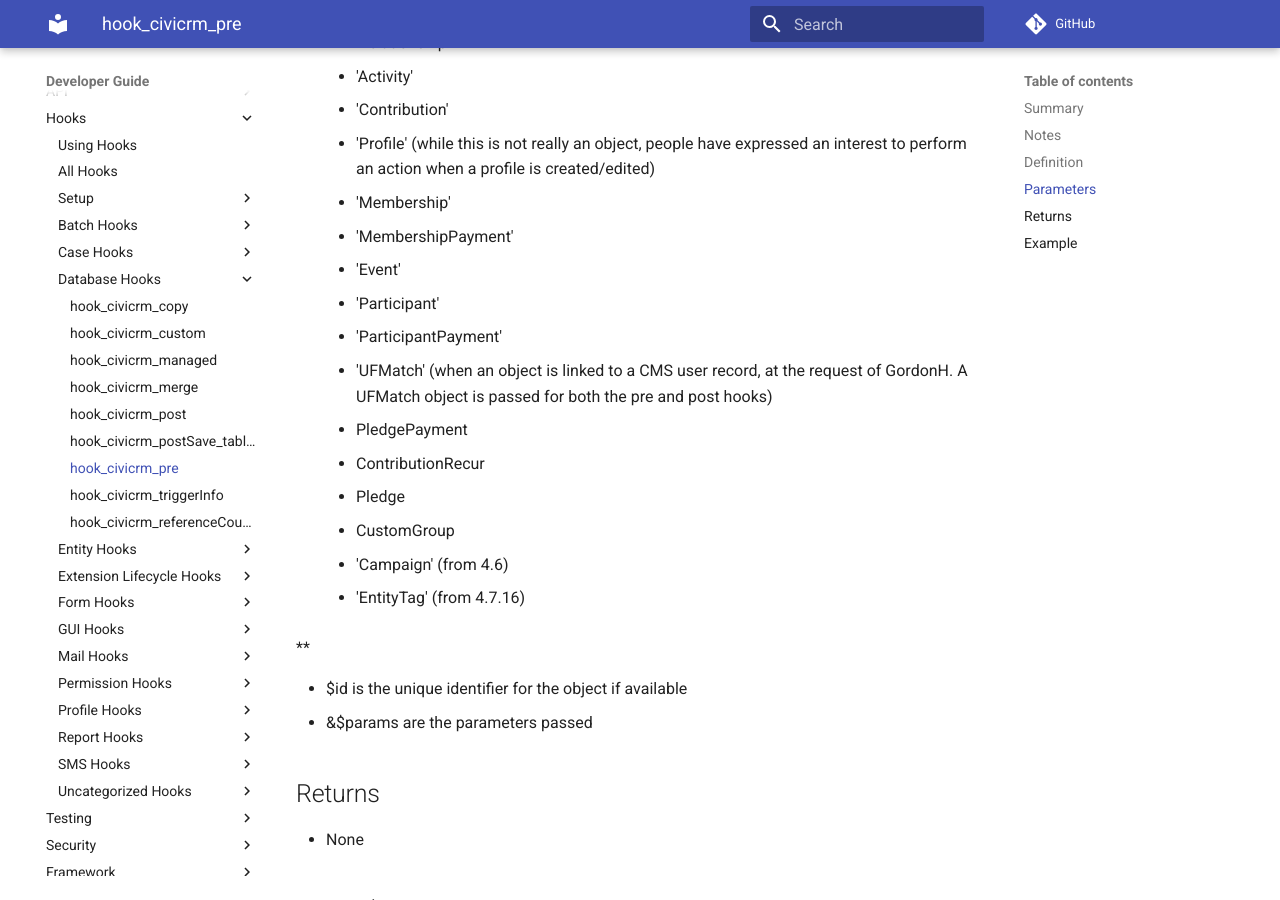
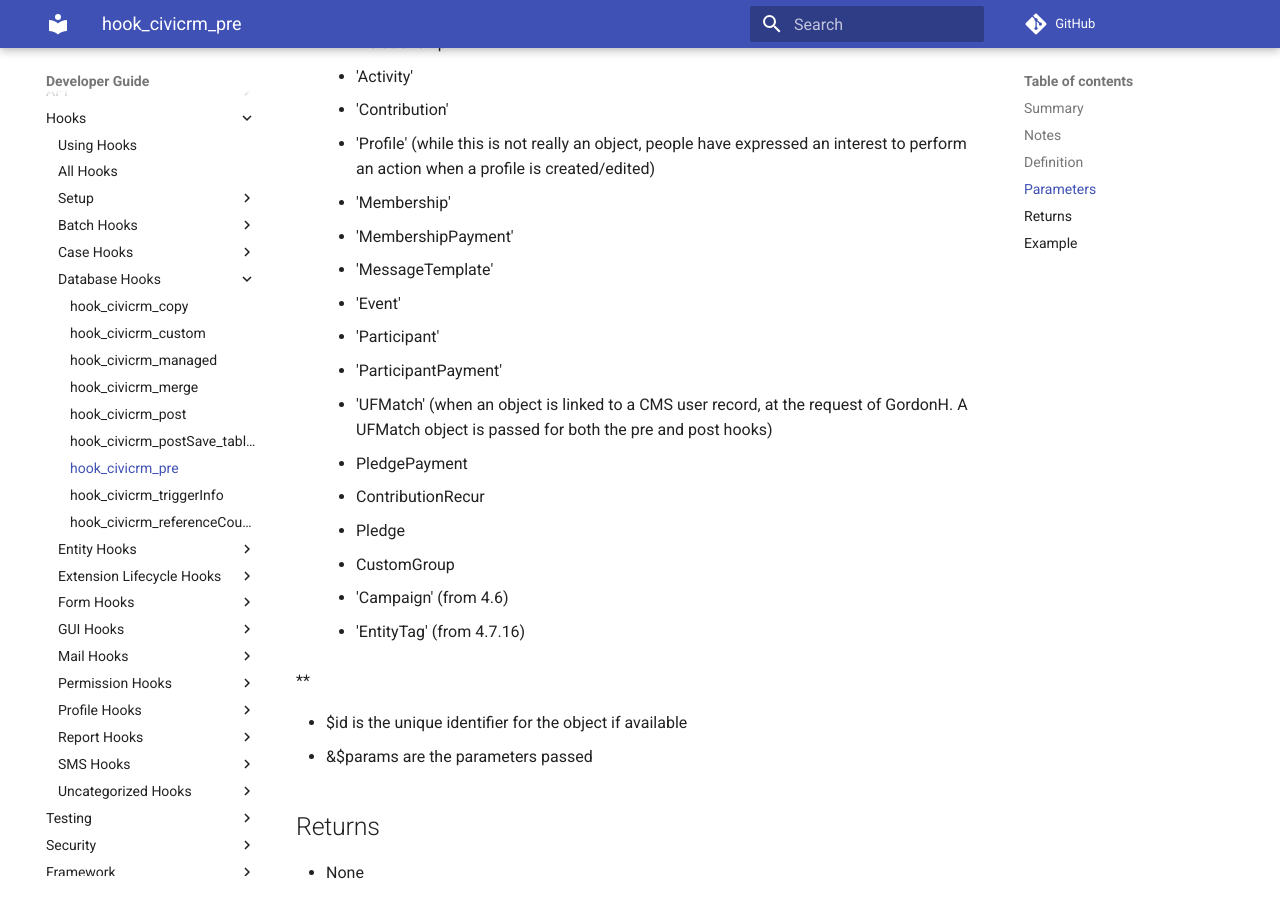
Before and after one commit to civicrm/civicrm-dev-docs, an MkDocs documentation site: the page built from docs/hooks/hook_civicrm_pre.md, in a window 1280 px wide and 900 px high, scrolled down 1179 px. Built offline with MkDocs 1.6.1 and Material for MkDocs 9.7.7, drawn with Linux system fonts in a browser that asks for light colours; comment, search, counter and statistics services are not loaded; old or Windows-style settings are respelled for this version of MkDocs.

Commit message:
Add 'MessageTemplate' to possible hook_civicrm_pre objects

```diff
--- a/docs/hooks/hook_civicrm_pre.md
+++ b/docs/hooks/hook_civicrm_pre.md
@@ -48,6 +48,7 @@ changing between the old and new data.
         created/edited)
     -   'Membership'
     -   'MembershipPayment'
+    -   'MessageTemplate'
     -   'Event'
     -   'Participant'
     -   'ParticipantPayment'
```
